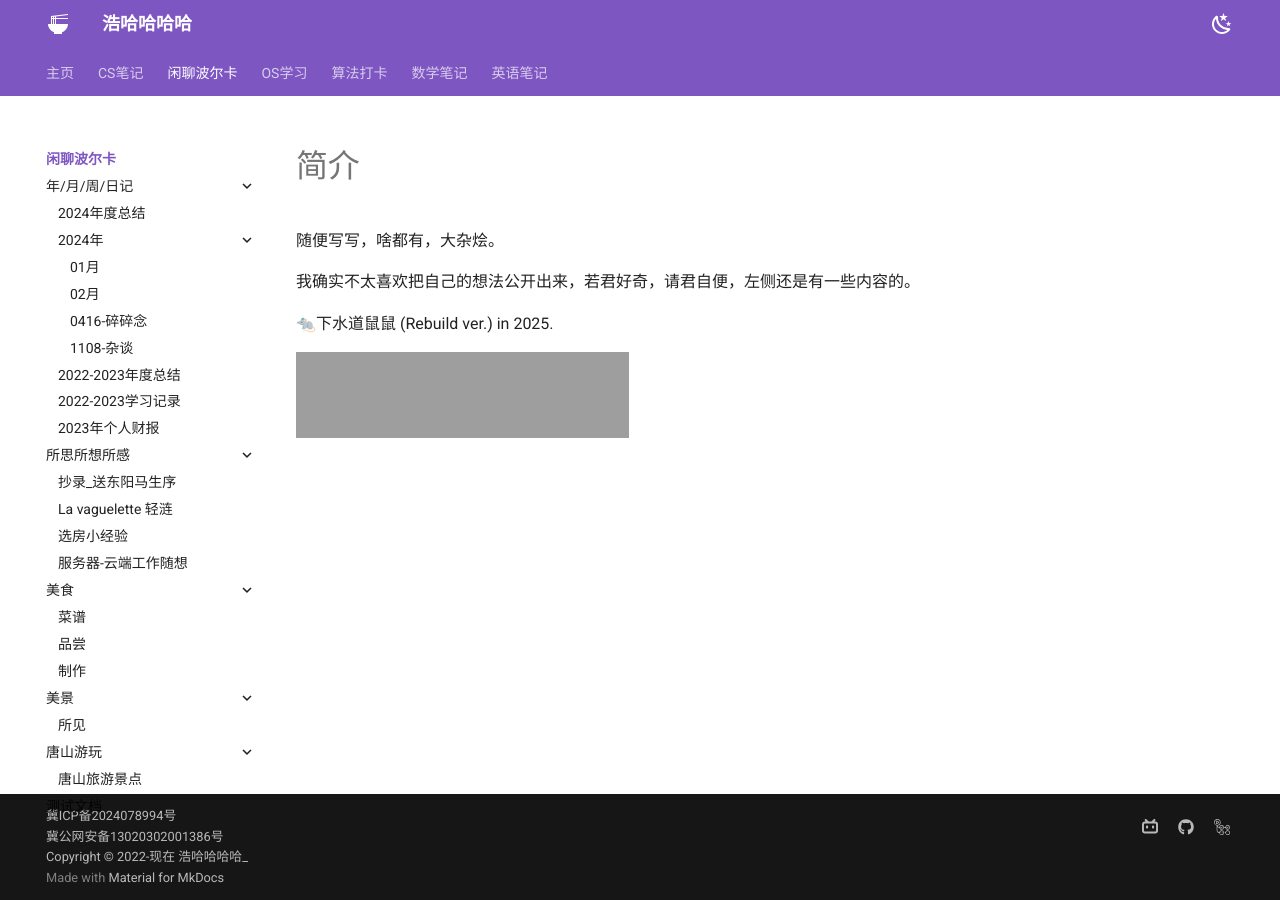
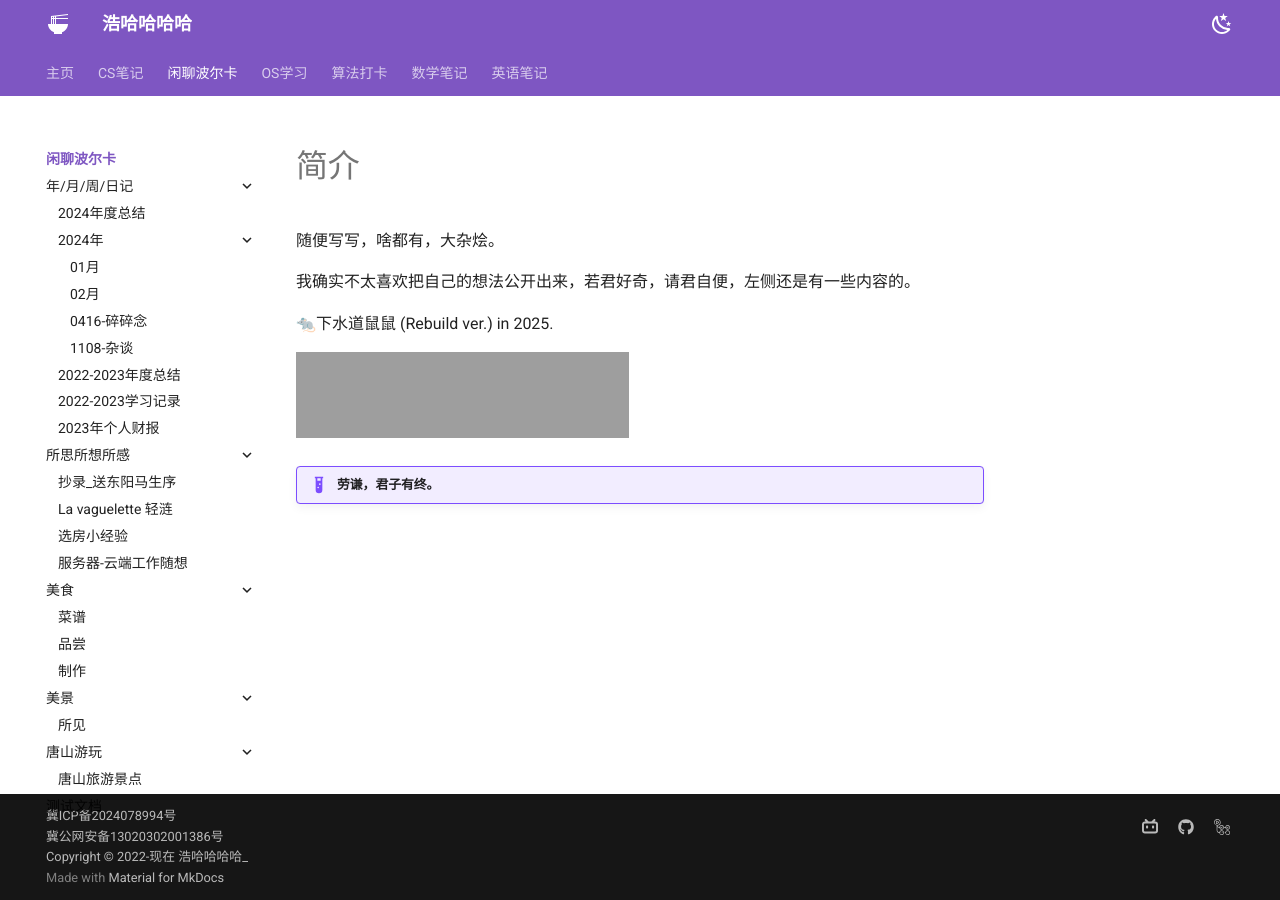
Before and after one commit to Haohahahaha/chat, an MkDocs documentation site: the page built from docs/index.md, in a window 1280 px wide. Built offline with MkDocs 1.6.1 and Material for MkDocs 9.7.7, drawn with Linux system fonts in a browser that asks for light colours; grey boxes are pictures that could not be loaded.

Commit message:
2025-01-22_15:08:36 update

```diff
--- a/docs/index.md
+++ b/docs/index.md
@@ -31,3 +31,5 @@
 🐀下水道鼠鼠 (Rebuild ver.)  in 2025.
 
 <iframe frameborder="yes" border="100" marginwidth="4" marginheight="0" width=333 height=86 src="//music.163.com/outchain/player?type=2&id=1416736640&auto=1&height=66"></iframe>
+
+!!! example "劳谦，君子有终。"
```
